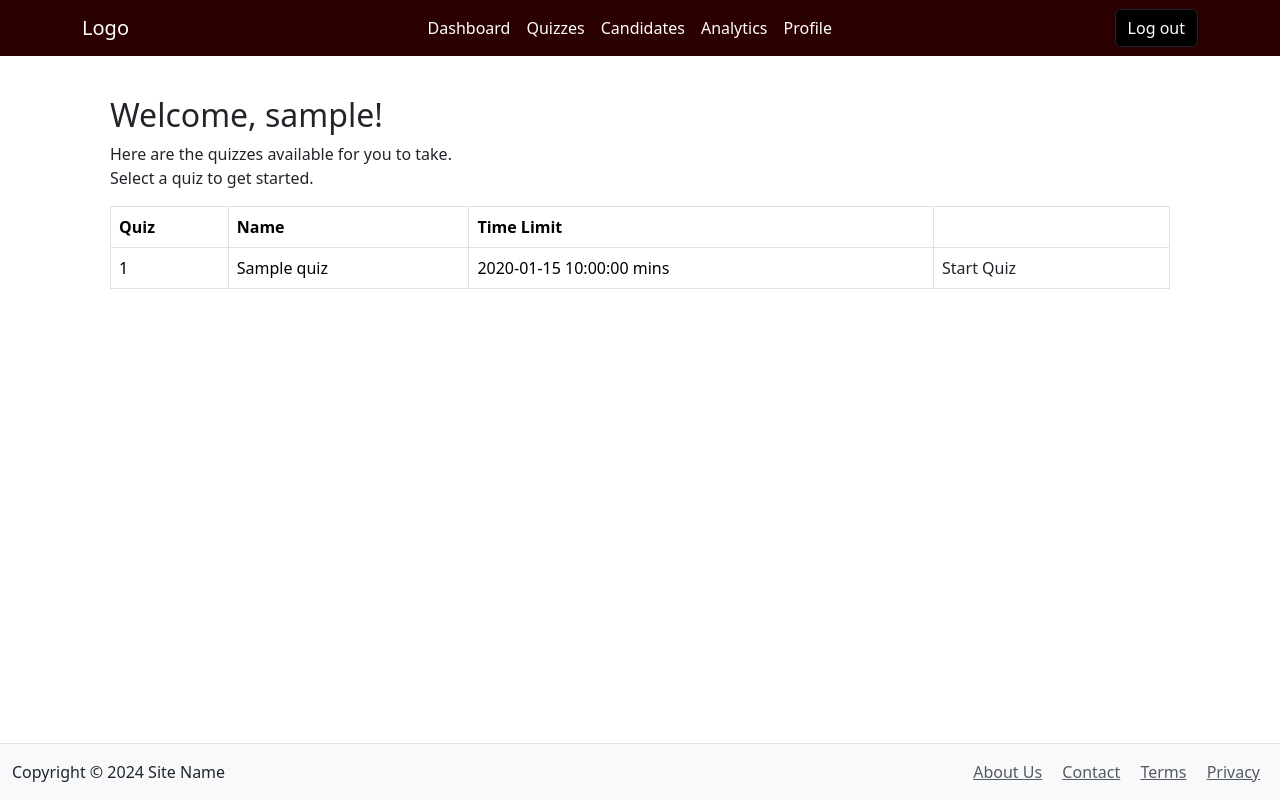
After one commit to larvickl/CS-467-Programming-Quiz, a Python web app: template src/programming_quiz_web_app/templates/applicant/landing.html in a window 1280 px wide. The commit adds this page. Run offline with Jinja, Linux system fonts and the light colour scheme; the template is opened without the code that fills it: most values are stand-ins (such as "Sample title", 1, 10 or a date in 2020).

Commit message:
created template for candidate landing page and skeletons for routes

```diff
--- a/src/programming_quiz_web_app/main/routes.py
+++ b/src/programming_quiz_web_app/main/routes.py
@@ -12,3 +12,9 @@ def index():
 def robots():
     """Return a robots.txt file from the application root directory."""
     return send_from_directory("static", "robots.txt")
+
+@bp.route('/quiz/available')
+def available_quizzes():
+    """This is the endpoint for the available quizzes."""
+    quizzes = Quizzes.query.all()
+    return render_template('applicant/landing.html', title="Quizzes")
--- a/src/programming_quiz_web_app/static/css/styles.css
+++ b/src/programming_quiz_web_app/static/css/styles.css
@@ -1,3 +1,9 @@
+html, body {
+    height: 100%;
+    margin: 0;
+    display: flex;
+    flex-direction: column;
+}
 .login-container {
     max-width: 400px;
     margin: 50px auto;
@@ -92,6 +98,7 @@
 }
 /* Quiz Details */
 .content-container {
+    flex: 1;
     padding: 40px;
 }
 .content-container-add-items {
--- /dev/null
+++ b/src/programming_quiz_web_app/templates/applicant/landing.html
@@ -0,0 +1,40 @@
+{% extends "base.html" %}
+
+{% block title %}
+Quizzes
+{% endblock %}
+
+{% block navbar %}
+    {% include 'navbars/navbar2.html' %}
+{% endblock %}
+
+{% block app_content %}
+    <div class="content-container container ms-10">
+        <h2 class="text-start">Welcome, {{ user_name }}!</h2> <!--user.given_name-->
+        <p class="text-start">Here are the quizzes available for you to take.<br>Select a quiz to get started.</p>
+
+        <!-- Quizzes Table -->
+        <div class="quiz-table">
+            <table class="table table-bordered">
+                <thead>
+                    <tr>
+                        <th>Quiz</th>
+                        <th>Name</th>
+                        <th>Time Limit</th>
+                        <th></th>
+                    </tr>
+                </thead>
+                <tbody>
+                    {% for quiz in quizzes %}
+                    <tr>
+                        <td>{{ quiz.id }}</td>
+                        <td>{{ quiz.name }}</td>
+                        <td>{{ quiz.default_time_limit_seconds }} mins</td>
+                        <td><a href="{{ url_for('start_quiz', quiz_id=quiz.id) }}" class="action-link">Start Quiz</a></td>
+                    </tr>
+                    {% endfor %}
+                </tbody>
+            </table>
+        </div>
+    </div>
+{% endblock %}
```
